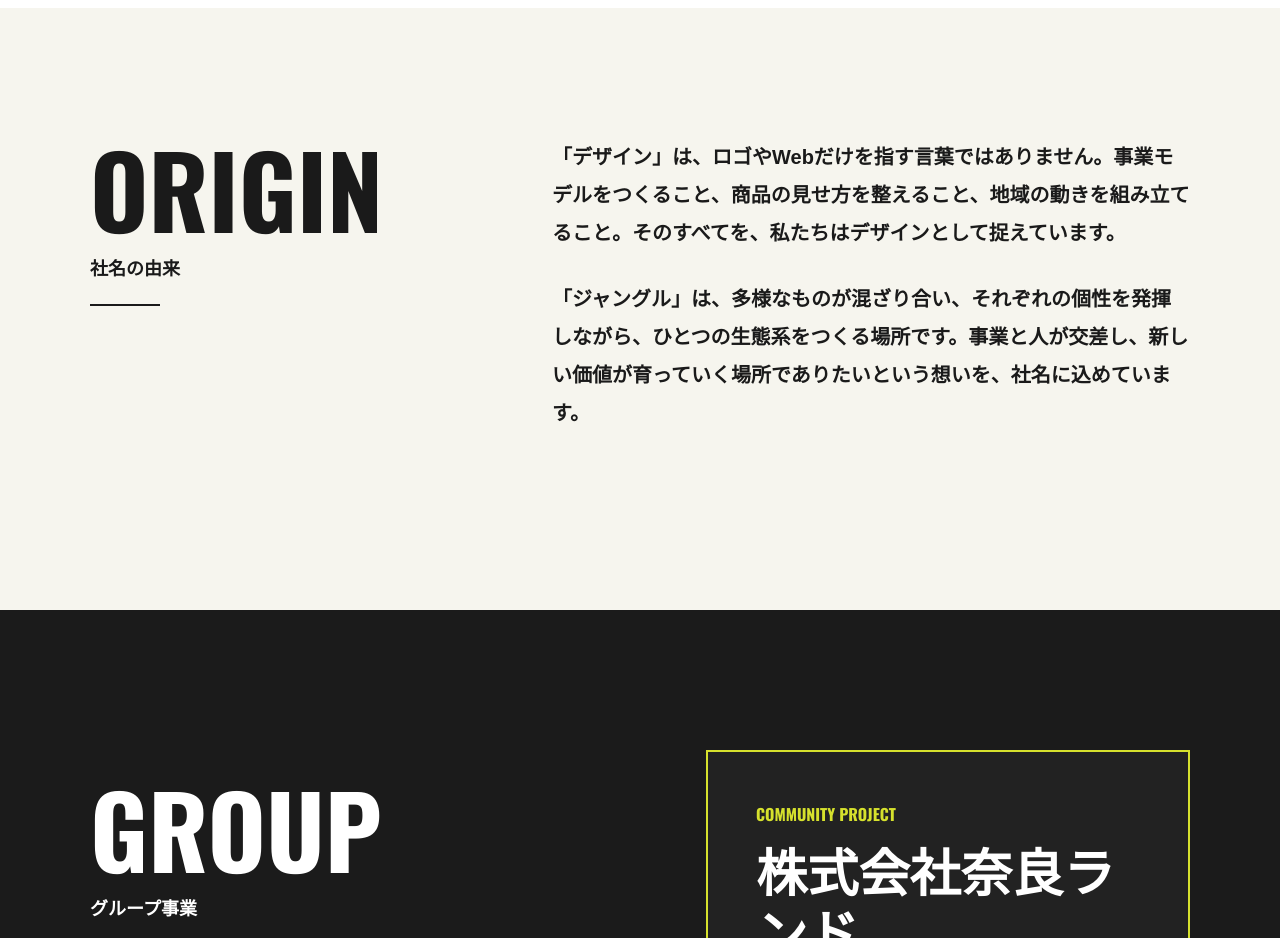
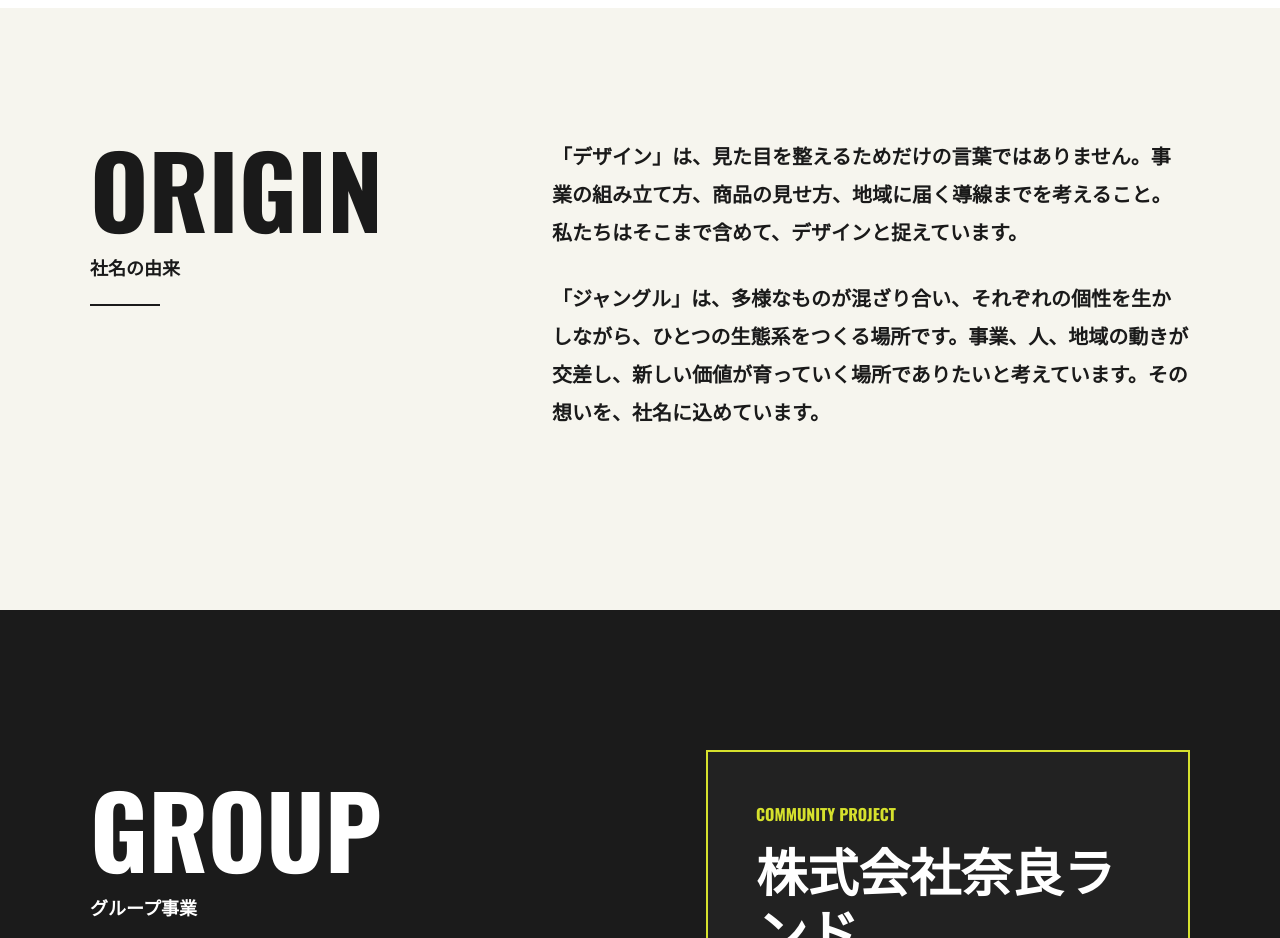
Before and after one commit to tkaminobiz-art/Designjungle, a Next.js app: page / in a window 1280 px wide. Shown: the part 3940-4878 px from the top of the page. Built offline with nearby package versions, Linux system fonts and the light colour scheme.

Commit message:
Polish origin copy and remove company header logo

```diff
--- a/components/CompanyShell.tsx
+++ b/components/CompanyShell.tsx
@@ -33,9 +33,6 @@ export default function CompanyShell() {
       <div className="page-sweep" aria-hidden="true" />
 
       <header className="site-header" aria-label="サイトヘッダー">
-        <a className="floating-logo" href="/#top" aria-label="DESIGN JUNGLE トップへ">
-          <img src="/images/design-jungle-logo-mark.png" alt="DESIGN JUNGLE" />
-        </a>
         <button
           className="menu-button"
           type="button"
--- a/components/SiteShell.tsx
+++ b/components/SiteShell.tsx
@@ -259,10 +259,10 @@ export default function SiteShell() {
             </div>
             <div className="origin__text">
               <p className="reveal">
-                「デザイン」は、ロゴやWebだけを指す言葉ではありません。事業モデルをつくること、商品の見せ方を整えること、地域の動きを組み立てること。そのすべてを、私たちはデザインとして捉えています。
+                「デザイン」は、見た目を整えるためだけの言葉ではありません。事業の組み立て方、商品の見せ方、地域に届く導線までを考えること。私たちはそこまで含めて、デザインと捉えています。
               </p>
               <p className="reveal">
-                「ジャングル」は、多様なものが混ざり合い、それぞれの個性を発揮しながら、ひとつの生態系をつくる場所です。事業と人が交差し、新しい価値が育っていく場所でありたいという想いを、社名に込めています。
+                「ジャングル」は、多様なものが混ざり合い、それぞれの個性を生かしながら、ひとつの生態系をつくる場所です。事業、人、地域の動きが交差し、新しい価値が育っていく場所でありたいと考えています。その想いを、社名に込めています。
               </p>
             </div>
           </div>
```
